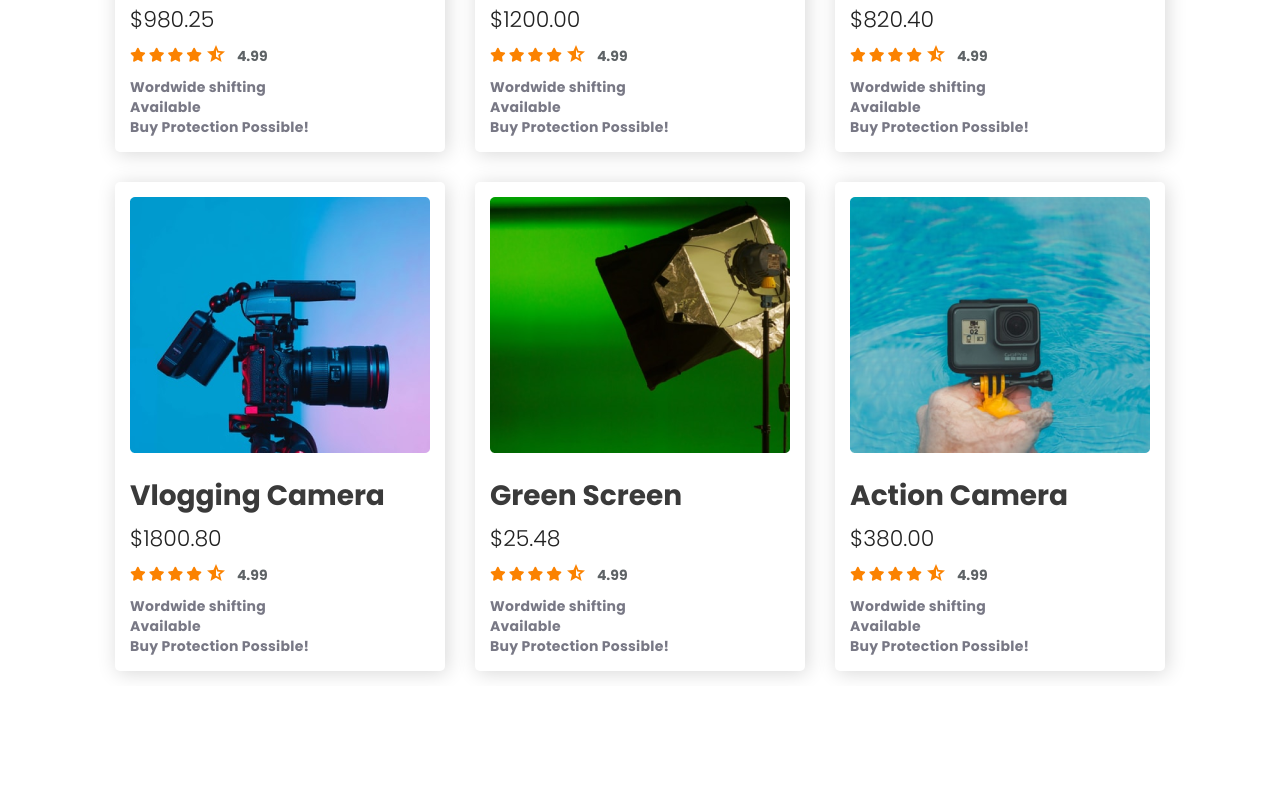
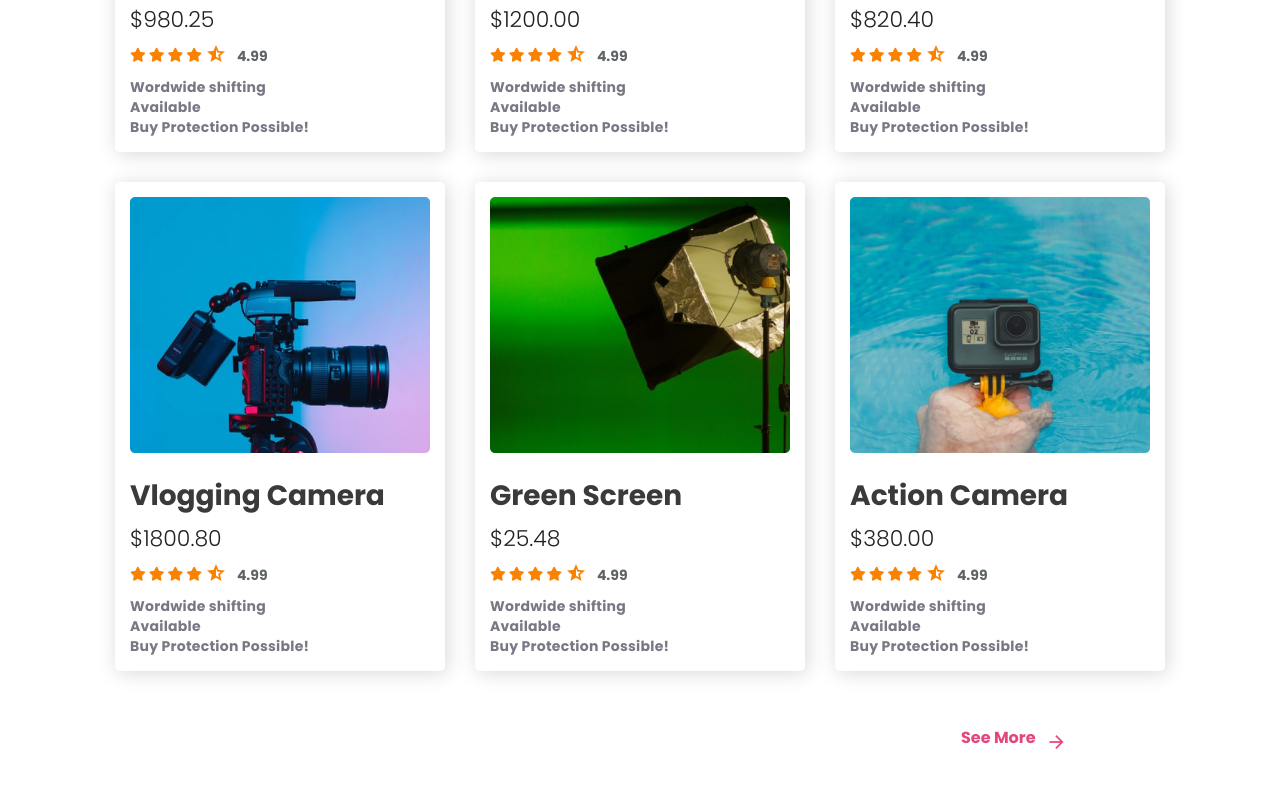
Before and after one commit to SayhanA/infuencer-gear-responsive, a plain HTML site: page index.html in a window 1280 px wide. Shown: the part 1907-2695 px from the top of the page. Before the commit the page ends 2593 px from the top, so only its background shows below. Drawn offline with nearby package versions, Linux system fonts and the light colour scheme.

Commit message:
fourth add

```diff
--- a/index.html
+++ b/index.html
@@ -274,6 +274,12 @@
                     <div class="card-text">Buy Protection Possible!</div>
                 </div>
             </div>
+            <div class="see-more">
+                <p>See More</p>
+                <span class="material-symbols-outlined">
+                    arrow_forward
+                </span>
+            </div>
         </div>
     </section>
     <!-- Collection Section Ends Here -->
--- a/styles/style.css
+++ b/styles/style.css
@@ -288,7 +288,18 @@
         padding: 15px;
         box-shadow: 2px 2px 20px rgba(0, 0, 0, 0.155);
     }
+    .see-more{
+        width: 100%;
+        display: flex;
+        gap: 10px;
+        justify-content: flex-end;
 
+        margin: 40px 10% 50px 0;
+        font-size: 16px;
+        font-weight: 700;
+        line-height: 24px;
+        color: rgba(224, 44, 109, 0.87);
+    }
 
 /* -------------------------------------------------------
                 Collection Section Ends Here
```
